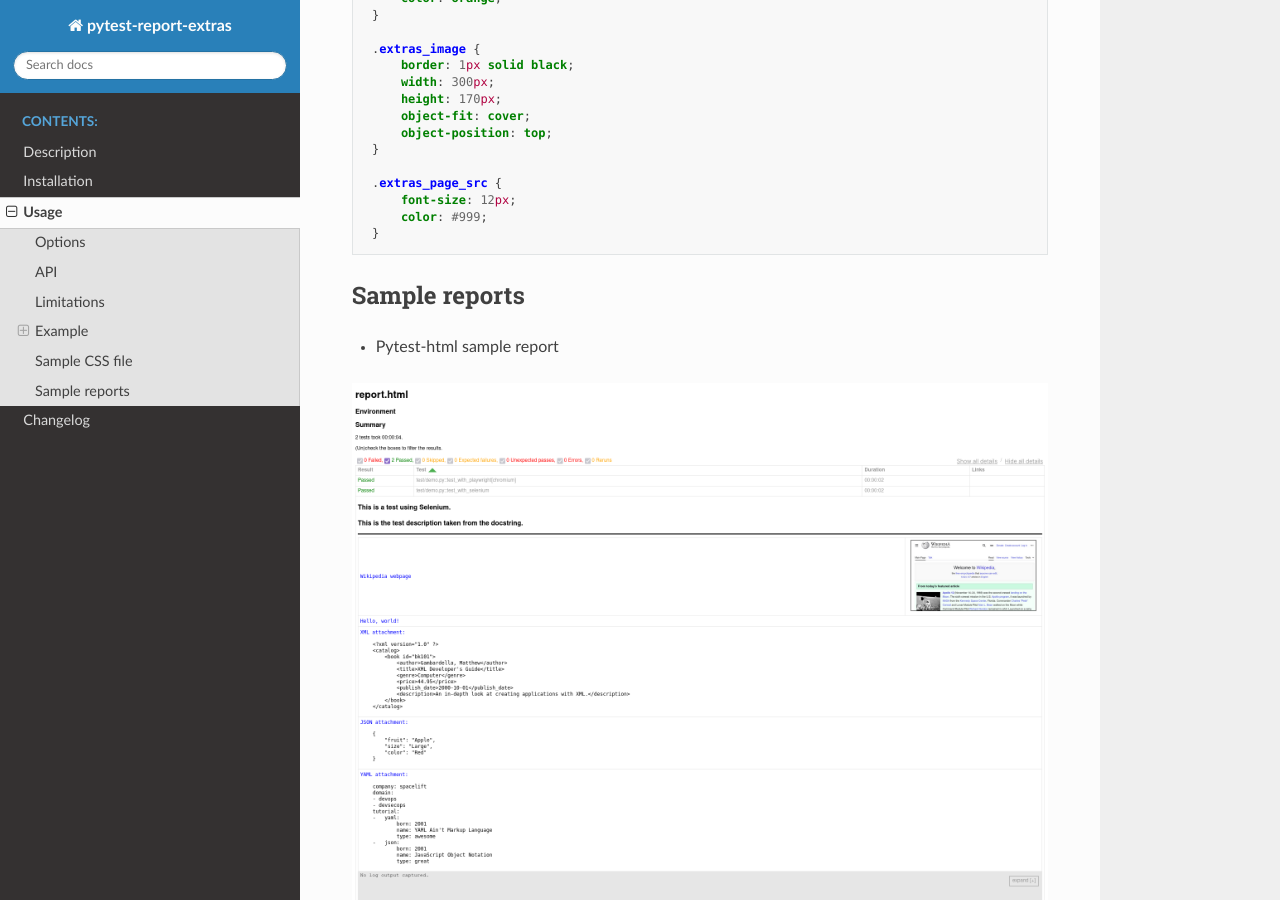
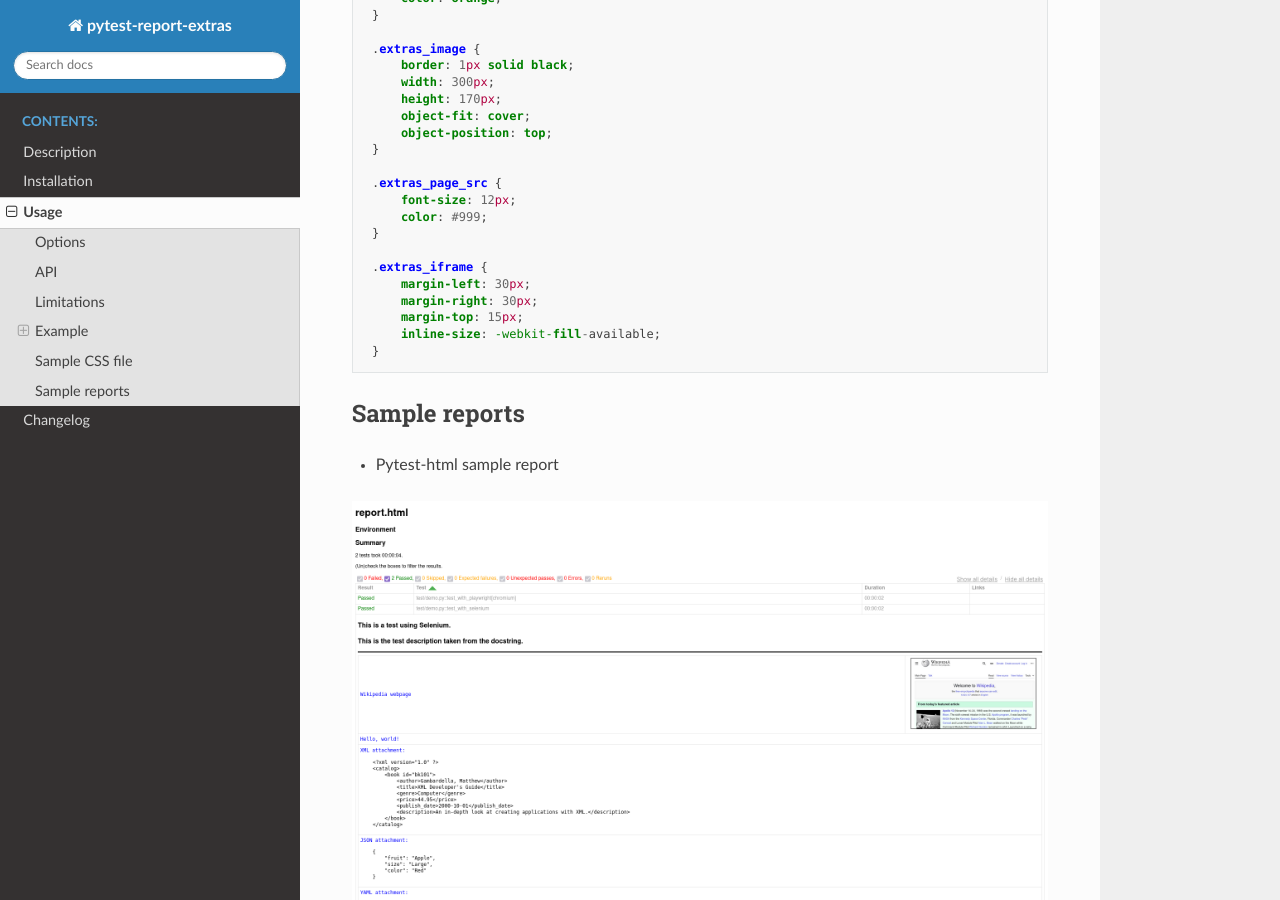
Before and after one commit to harmin-parra/pytest-report-extras, a Sphinx documentation site: the page built from docs/user_guide.rst, in a window 1280 px wide and 900 px high, scrolled down 4871 px. Built offline with Sphinx 7.4.7 and the Read the Docs theme 3.1.0, drawn with Linux system fonts in a browser that asks for light colours.

Commit message:
update docs

```diff
--- a/docs/changelog.rst
+++ b/docs/changelog.rst
@@ -14,7 +14,7 @@ Changelog
 
 * Posibility to add links to the tests report.
 * New ``ini`` option to customize the indentation of XML, JSON and YAML attachments.
-* Support of attachments of mime type: **text/csv** and **text/uri-list**
+* Support of attachments of mime type: **text/csv**, **text/html**  and **text/uri-list**
 
 
 1.1.0
--- a/docs/user_guide.rst
+++ b/docs/user_guide.rst
@@ -281,6 +281,13 @@ Sample CSS file
       color: #999;
   }
 
+  .extras_iframe {
+      margin-left: 30px;
+      margin-right: 30px;
+      margin-top: 15px;
+      inline-size: -webkit-fill-available;
+  }
+
 
 Sample reports
 ==============
```
